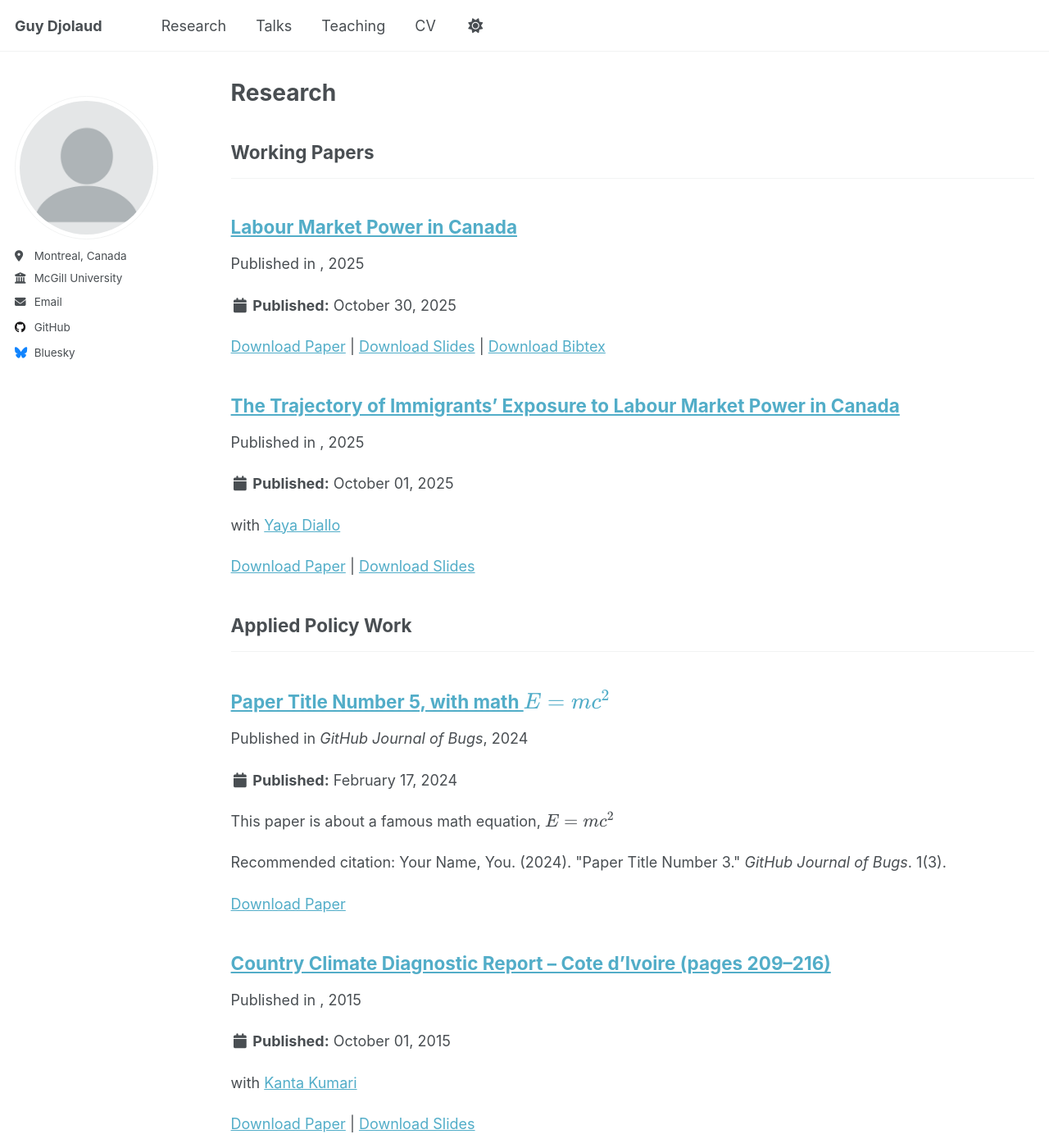
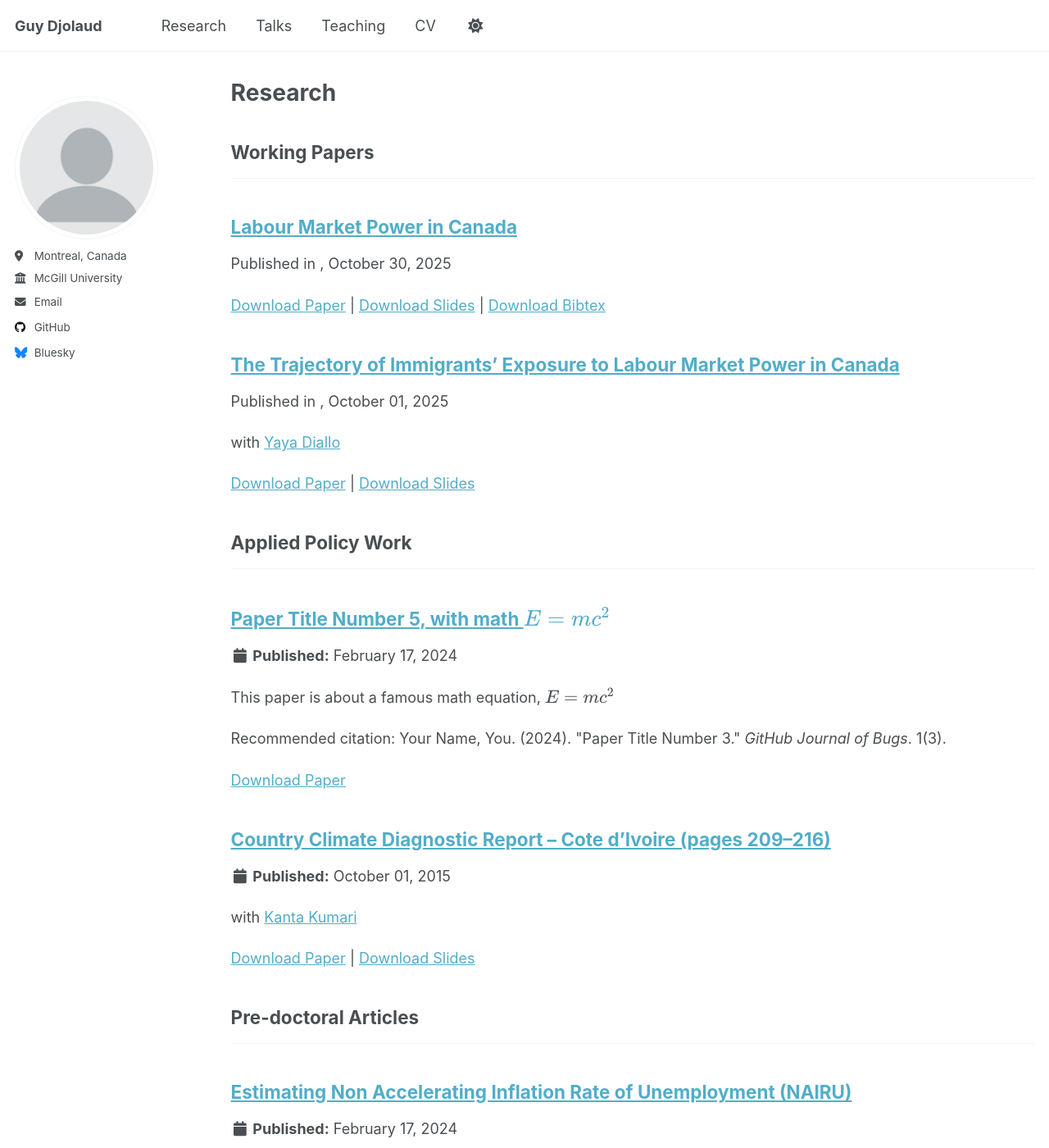
Before and after one commit to Guy-Djolaud/Guy-Djolaud.github.io, a Jekyll site: the page built from _pages/publications.html, in a window 1280 px wide and 1400 px high. Shown: the whole window at 82% size. Built offline with Jekyll 4.4.1, drawn with Linux system fonts in a browser that asks for light colours; a script that is not in the unit is left out.

Commit message:
Update archive-single.html

```diff
--- a/_includes/archive-single.html
+++ b/_includes/archive-single.html
@@ -41,9 +41,19 @@
         {% if post.collection == 'teaching' %}
           <p> {{ post.type }}, <i>{{ post.venue }}</i>, {{ post.date | default: "1900-01-01" | date: "%Y" }} </p>
         {% elsif post.collection == 'publications' %}
-    <p>Published in <i>{{ post.venue }}</i>, {{ post.date | default: "1900-01-01" | date: "%Y" }} </p>
-         <p class="page__date"><strong><i class="fa fa-fw fa-calendar" aria-hidden="true"></i> {{ site.data.ui-text[site.locale].date_label | default: "Published:" }}</strong> <time datetime="{{ post.date | default: "1900-01-01" | date_to_xmlschema }}">{{ post.date | default: "1900-01-01" | date: "%B %d, %Y" }}</time></p>
-        {% endif %}
+    {% if post.category == 'books' or post.category == 'conferences' %}
+        <p class="page__date">
+            <strong><i class="fa fa-fw fa-calendar" aria-hidden="true"></i>
+            {{ site.data.ui-text[site.locale].date_label | default: "Published:" }}</strong>
+            <time datetime="{{ post.date | default: "1900-01-01" | date_to_xmlschema }}">
+                {{ post.date | default: "1900-01-01" | date: "%B %d, %Y" }}
+            </time>
+        </p>
+    {% endif %}
+    {% if post.category == 'manuscripts' %}
+        <p>Published in <i>{{ post.venue }}</i>, {{ post.date | default: "1900-01-01" | date: "%B %d, %Y" }}</p>
+    {% endif %}
+{% endif %}
 
     {% if post.excerpt and site.read_more != 'enabled' %}
     <p class="archive__item-excerpt" itemprop="description">{{ post.excerpt | markdownify }}</p>
```
